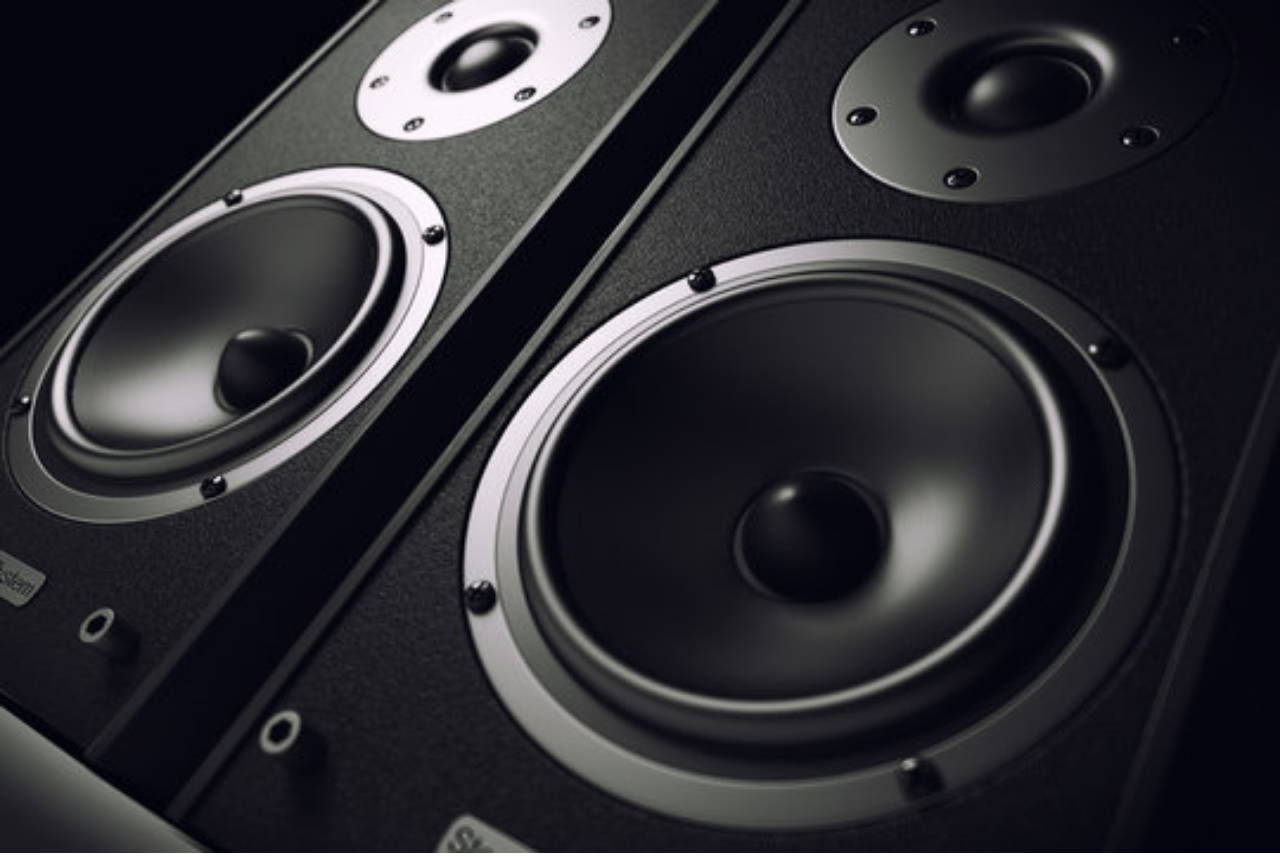
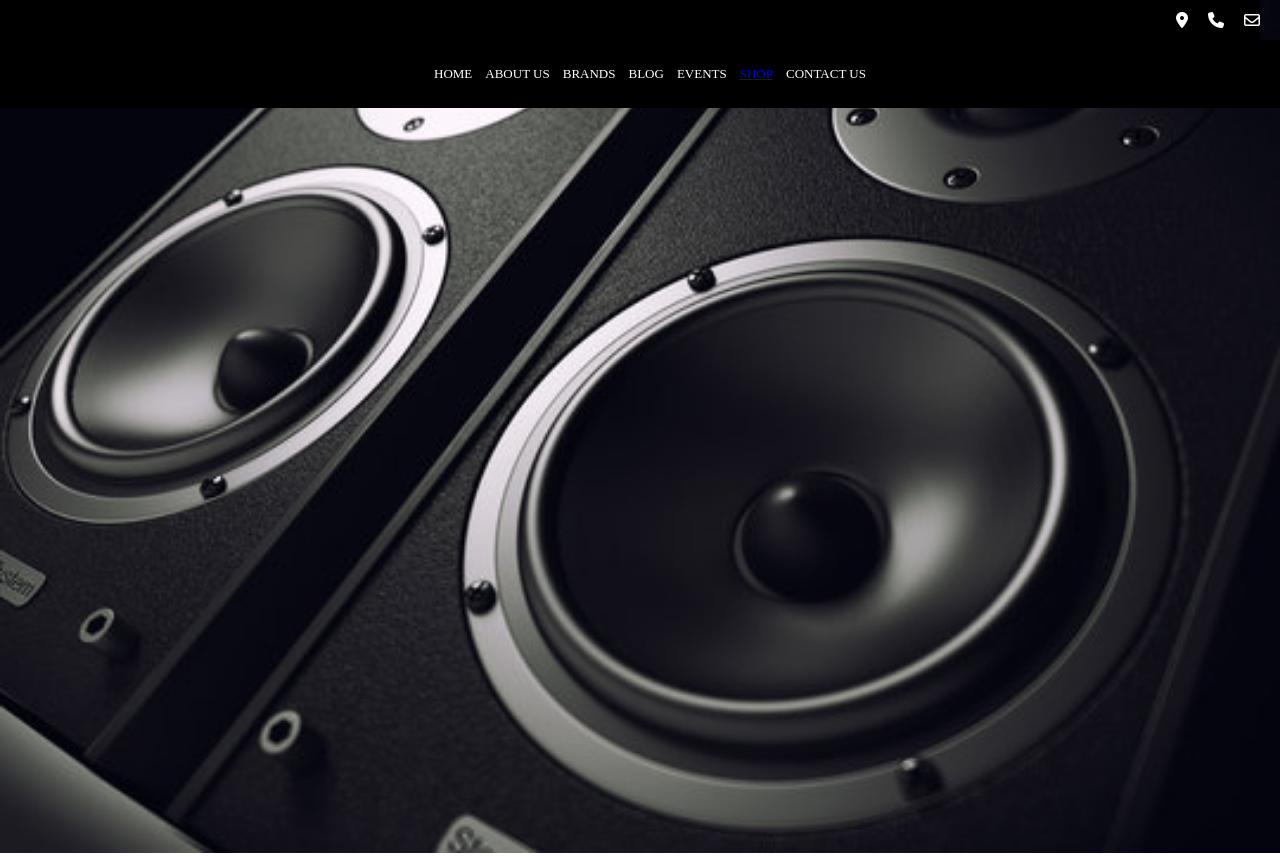
Before and after one commit to rts-cmk-wu10/hi-fi-corner-back-row, a plain HTML site: page brands.html in a window 1280 px wide. Drawn offline with Linux system fonts and the light colour scheme.

Commit message:
brand header

```diff
--- a/brands-navbar.css
+++ b/brands-navbar.css
@@ -0,0 +1,49 @@
+.relative {
+    height: 540px;
+    width: 100%;
+    display: flex;
+    flex-direction: column;
+    background-repeat: no-repeat;
+    background-size: cover;
+}
+
+.brandsHeader__top {
+    margin-right: 20px;
+    gap: 20px;
+    height: 2.5em;
+    display: flex;
+    align-items: center;
+    justify-content: flex-end;
+    color: white;
+    background-color: black;
+}
+
+.brandsHeader {
+    width: 100%;
+    height: 3em;
+    padding: 10px;
+    display: flex;
+    justify-content: center;
+    align-items: center;
+    color: white;
+    background-color: black;
+}
+
+.brandNav-menu {
+    width: 100%;
+    cursor: pointer;
+    display: flex;
+    justify-content: center;
+    list-style: none;
+    font-size: small;
+    gap: 1em;
+}
+
+.brandNav-item {
+    text-decoration: none;
+    color: white;
+}
+
+.brandNav-item:hover {
+    color: goldenrod;
+}
--- a/brands.html
+++ b/brands.html
@@ -6,15 +6,32 @@
     <title>brands</title>
     <link rel="stylesheet" href="brands.css">
     <link rel="stylesheet" href="brands-navbar.css">
+    <link rel="stylesheet" href="https://cdnjs.cloudflare.com/ajax/libs/font-awesome/6.2.1/css/all.min.css"
+    integrity="sha512-MV7K8+y+gLIBoVD59lQIYicR65iaqukzvf/nwasF0nqhPay5w/9lJmVM2hMDcnK1OnMGCdVK+iQrJ7lzPJQd1w=="
+    crossorigin="anonymous" referrerpolicy="no-referrer" />
 </head>
 <body>
     <div class="background">
         <img src="pictures/speakers close-up.jpg" alt="a close up of a speaker">
     </div>
     <section class="relative">
+        <header class="brandsHeader__top">
+            <i class="fa-solid fa-location-dot"></i>
+            <i class="fa-solid fa-phone"></i>
+            <i class="fa-regular fa-envelope"></i>
+        </header>
 
-
-
+        <header class="brandsHeader">
+            <menu class="brandNav-menu">
+                <li class="brandNav-item">HOME</li>
+                <li class="brandNav-item">ABOUT US</li>
+                <li class="brandNav-item">BRANDS</li>
+                <li class="brandNav-item">BLOG</li>
+                <li class="brandNav-item">EVENTS</li>
+                <li class="brandNav-item"><a class="nav-item" href="categories.html?category=0">SHOP</a></li>
+                <li class="brandNav-item">CONTACT US</li>
+            </menu>
+        </header>
 
     </section>
 </body>
```
Also changed, not shown: pictures/close up 2.png (added).
